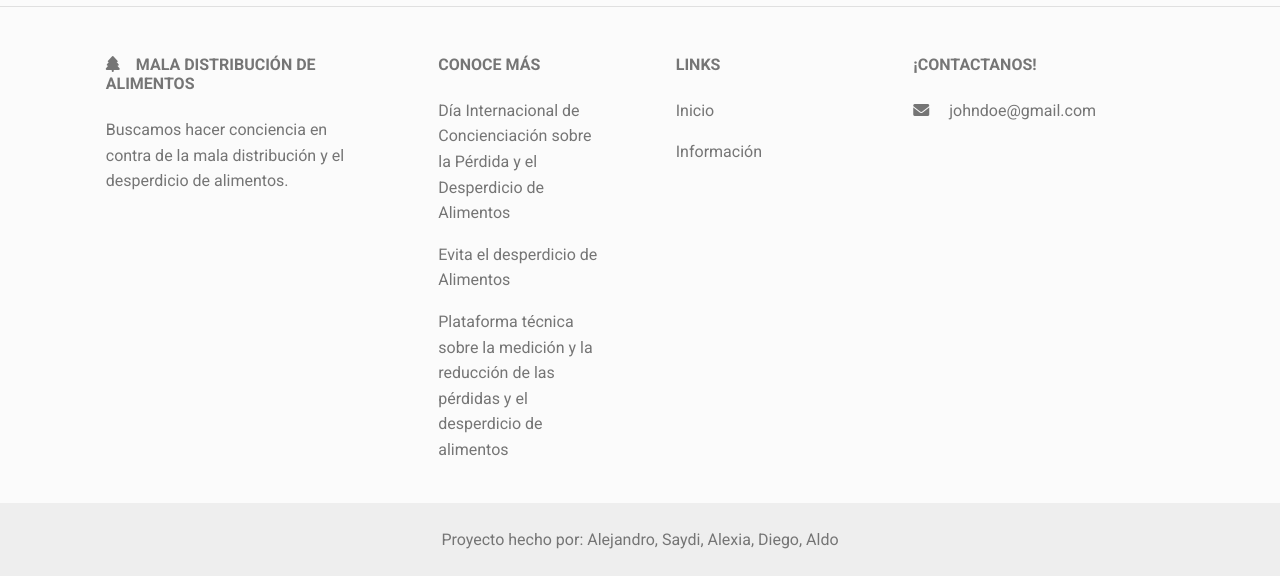
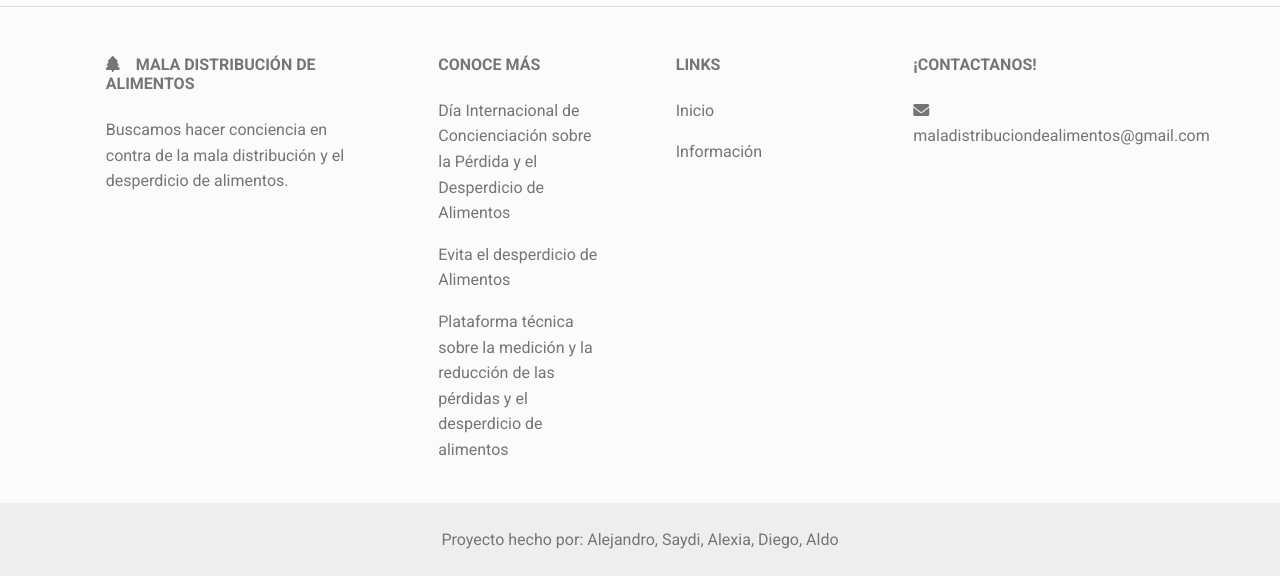
Before and after one commit to po171/Desperdicio, a website: page index.html in a window 1280 px wide. Shown: the part 4422-4998 px from the top of the page. Drawn offline with Linux system fonts and the light colour scheme; a script that the page names is missing.

Commit message:
Add files via upload

```diff
--- a/index.html
+++ b/index.html
@@ -318,7 +318,7 @@
               <h6 class="text-uppercase fw-bold mb-4">¡Contactanos!</h6>
               <p>
                 <i class="fas fa-envelope me-3"></i>
-                johndoe@gmail.com
+                maladistribuciondealimentos@gmail.com
               </p>
 
             </div>
```
